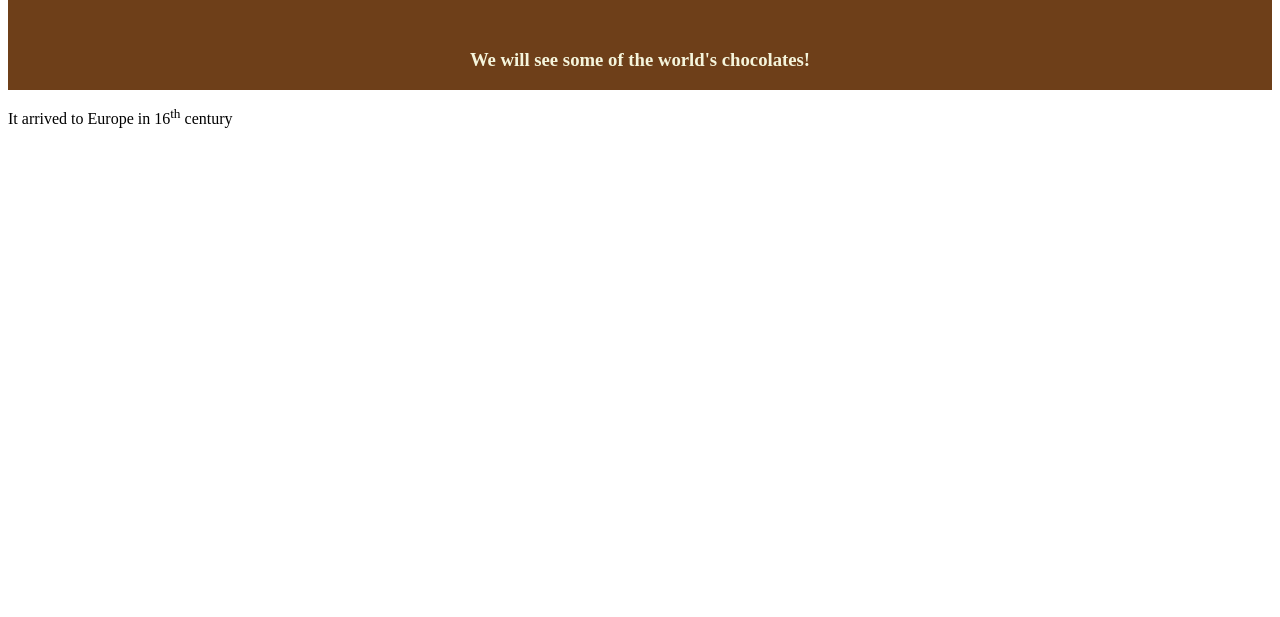
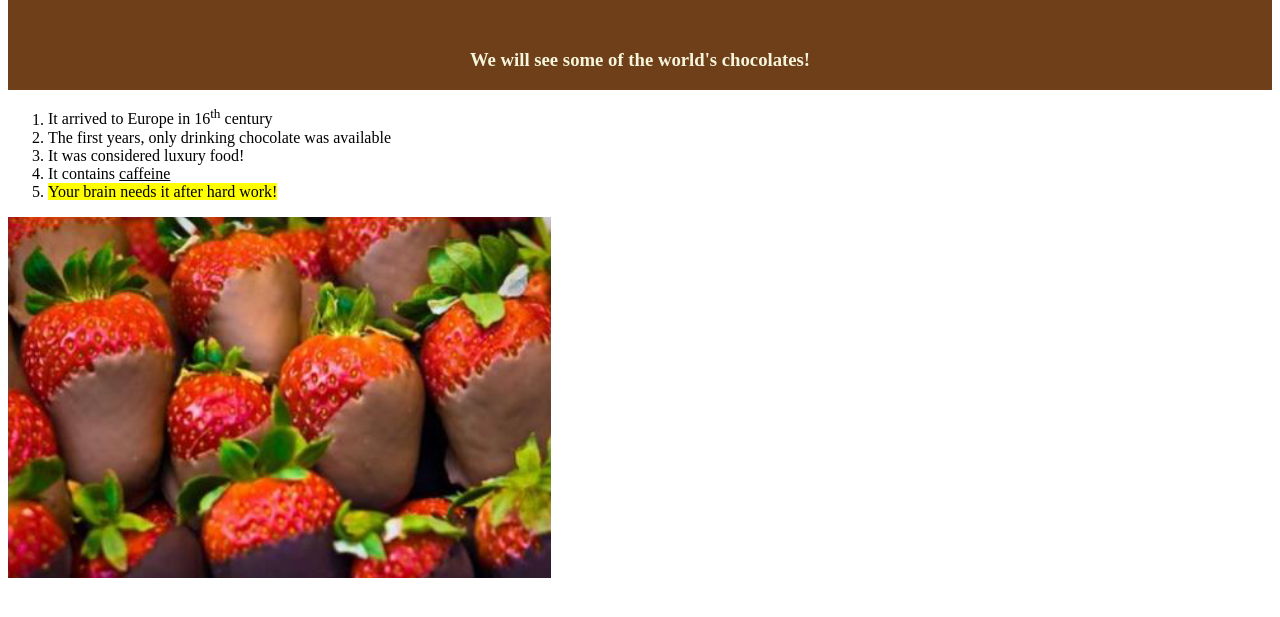
Before and after one commit to Laura-Ag/LauraWEB2GitTest, a plain HTML site: page index.html in a window 1280 px wide. Shown: the part 91-708 px from the top of the page. Drawn offline with Linux system fonts and the light colour scheme.

Commit message:
Introduction to WEB tools Assignment 1

```diff
--- a/index.html
+++ b/index.html
@@ -13,7 +13,24 @@
         <h1>A site about chocolate</h1>
         <h3>We will see some of the world's chocolates!</h3>
     </div>
-    <p>It arrived to Europe in 16<sup>th</sup> century</p>
+    <ol>
+        <li>
+            It arrived to Europe in 16<sup>th</sup> century
+        </li>
+        <li>
+            The first years, only drinking chocolate was available
+        </li>
+        <li>
+            It was considered luxury food!
+        </li>
+        <li>
+            It contains <u>caffeine</u>
+        </li>
+        <li>
+            <mark>Your brain needs it after hard work!</mark>
+        </li>
+    </ol>
+    <a href="https://en.wikipedia.org/wiki/Chocolate" target="_blank"> <img src="images/chocolatethings.jpg.png" alt="Chocolate Strawberries"></a>
 </body>
 
 </html>
```
Also changed, not shown: images/chocolatethings.jpg.png (added).
